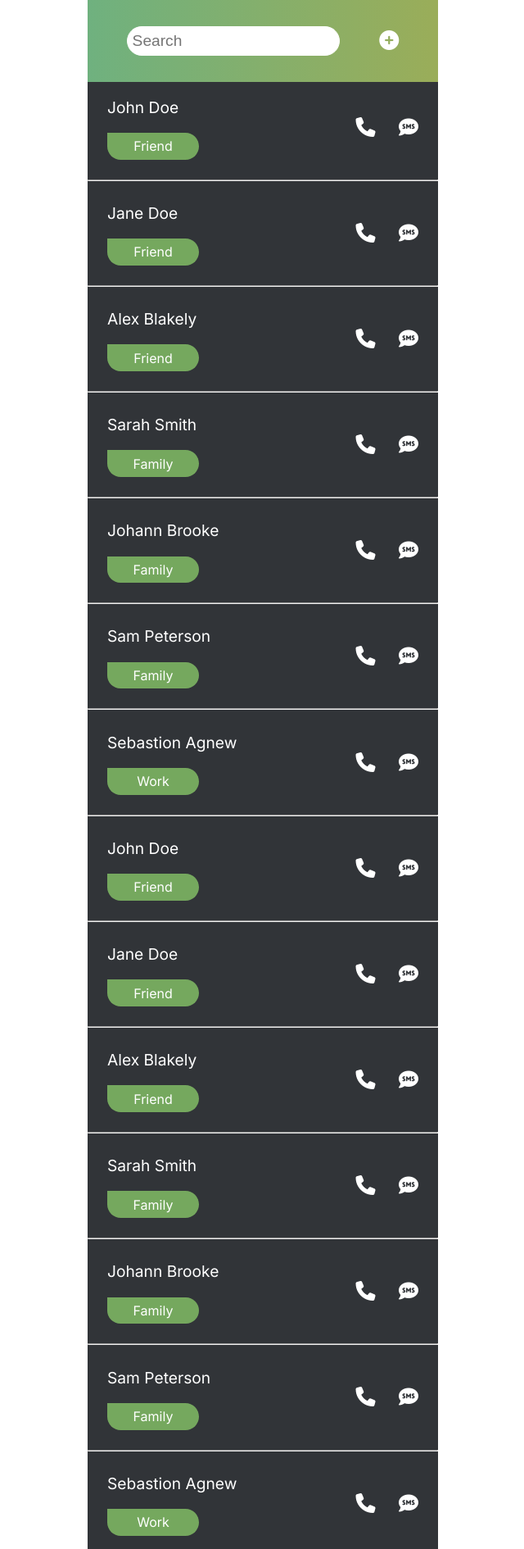
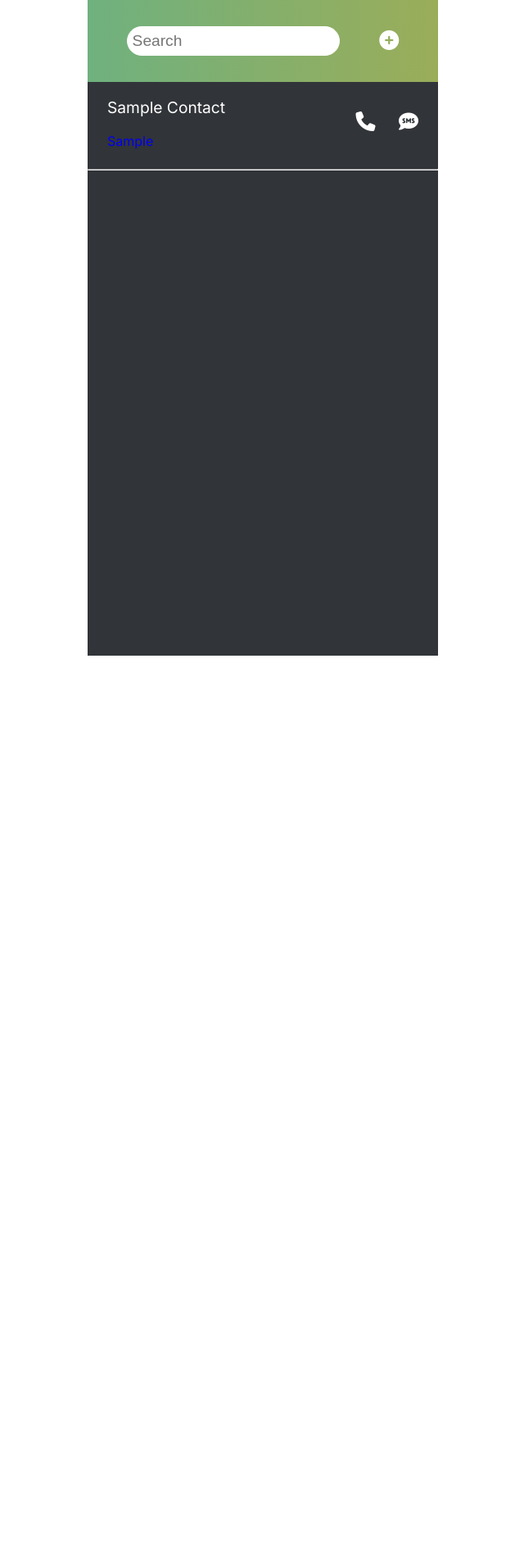
Before and after one commit to Val-1988/App_Contact_management, a Django app: page / in a window 1280 px wide. Shown: the whole page at 82% size, without its empty margins (319-959 px from the left). After the commit the page ends 800 px from the top, so only its background shows below. Run offline with Django 4.2, Linux system fonts and the light colour scheme; tables that the repository leaves empty hold one stand-in row (values such as "Sample post"); some libraries are stand-ins or nearby versions.

Commit message:
Edit of contact_part_1

```diff
--- a/contact_management/app_contact_management/urls.py
+++ b/contact_management/app_contact_management/urls.py
@@ -4,5 +4,7 @@
 urlpatterns = [
     path('', views.index, name='index'),
     path('add_contact/', views.addContact, name='add_contact'),
+    path('profile/<str:pk>', views.contactProfile, name="profile"),
+    path('edit_contact/<str:pk>', views.editContact, name='edit_contact')
 
 ]
--- a/contact_management/app_contact_management/views.py
+++ b/contact_management/app_contact_management/views.py
@@ -5,11 +5,11 @@
 # Create your views here.
 
 def index(request):
-    return render(request, 'index.html')
-    # contacts = Contact.objects.all()
+    contacts = Contact.objects.all()
     # search_input = request.GET.get('search-area')
     # if search_input:
     # contacts = Contact.objects.filter(first_name_icontains=search_input)
+    return render(request, 'index.html', {"contacts": contacts})
 
 
 def addContact(request):
@@ -20,9 +20,19 @@
             patronymic=request.POST["patronymic"],
             organization=request.POST["organization"],
             position=request.POST["position"],
-            email=request.POST['email'],
-            phone_number=request.POST['phone_number']
+            email=request.POST["email"],
+            phone_number=request.POST["phone_number"]
         )
         new_contact.save()
         return redirect("/")
-    return render(request, 'new.html')
+    return render(request, "new.html")
+
+
+def contactProfile(request, pk):
+    contact = Contact.objects.get(id=pk)
+    return render(request, "contact-profile.html", {"contact": contact})
+
+
+def editContact(request, pk):
+    contact = Contact.objects.get(id=pk)
+    return render(request, "edit.html", {"contact": contact})
--- a/contact_management/templates/index.html
+++ b/contact_management/templates/index.html
@@ -31,12 +31,13 @@
 		<!--  CONTACT LIST -->
 		<section class="contacts-library">
 			<ul class="contacts-list">
+				{% for contact in contacts reversed %}
 
-				<a href="contact-profile.html">
+				<a href="{% url 'profile' contact.id %}">
 					<div class="contact-section">
 						<li class="list__item">
-							<p class="contact-name">John Doe</p>
-							<p class="relationship">Friend</p>
+							<p class="contact-name">{{ contact.second_name | title }}</p>
+							<p class="position">{{ contact.position | title }}</p>
 						</li>
 
 						<li class="list__item">
@@ -47,199 +48,9 @@
 				</a>
 
 				<hr>
-
-				<a href="contact-profile.html">
-					<div class="contact-section">
-						<li class="list__item">
-							<p class="contact-name">Jane Doe</p>
-							<p class="relationship">Friend</p>
-						</li>
-
-						<li class="list__item">
-							<i class="fas fa-phone"></i>
-							<i class="fas fa-sms text"></i>
-						</li>
-					</div>
-				</a>
-
-				<hr>
-
-				<a href="contact-profile.html">
-					<div class="contact-section">
-						<li class="list__item">
-							<p class="contact-name">Alex Blakely</p>
-							<p class="relationship">Friend</p>
-						</li>
-
-						<li class="list__item">
-							<i class="fas fa-phone"></i>
-							<i class="fas fa-sms text"></i>
-						</li>
-					</div>
-				</a>
-
-				<hr>
-
-				<a href="contact-profile.html">
-					<div class="contact-section">
-						<li class="list__item">
-							<p class="contact-name">Sarah Smith</p>
-							<p class="relationship">Family</p>
-						</li>
-						<li class="list__item">
-							<i class="fas fa-phone"></i>
-							<i class="fas fa-sms text"></i>
-						</li>
-					</div>
-				</a>
-
-				<hr>
-
-				<a href="contact-profile.html">
-					<div class="contact-section">
-						<li class="list__item">
-							<p class="contact-name">Johann Brooke</p>
-							<p class="relationship">Family</p>
-						</li>
-						<li class="list__item">
-							<i class="fas fa-phone"></i>
-							<i class="fas fa-sms text"></i>
-						</li>
-					</div>
-				</a>
-
-				<hr>
+				{% endfor %}
 
 
-				<a href="contact-profile.html">
-					<div class="contact-section">
-						<li class="list__item">
-							<p class="contact-name">Sam Peterson</p>
-							<p class="relationship">Family</p>
-						</li>
-						<li class="list__item">
-							<i class="fas fa-phone"></i>
-							<i class="fas fa-sms text"></i>
-						</li>
-					</div>
-				</a>
-
-				<hr>
-
-				<a href="contact-profile.html">
-					<div class="contact-section">
-						<li class="list__item">
-							<p class="contact-name">Sebastion Agnew</p>
-							<p class="relationship">Work</p>
-						</li>
-						<li class="list__item">
-							<i class="fas fa-phone"></i>
-							<i class="fas fa-sms text"></i>
-						</li>
-					</div>
-				</a>
-
-				<hr>
-
-				<a href="contact-profile.html">
-					<div class="contact-section">
-						<li class="list__item">
-							<p class="contact-name">John Doe</p>
-							<p class="relationship">Friend</p>
-						</li>
-						<li class="list__item">
-							<i class="fas fa-phone"></i>
-							<i class="fas fa-sms text"></i>
-						</li>
-					</div>
-				</a>
-
-				<hr>
-				<div class="contact-section">
-					<li class="list__item">
-						<p class="contact-name">Jane Doe</p>
-						<p class="relationship">Friend</p>
-					</li>
-					<li class="list__item">
-						<i class="fas fa-phone"></i>
-						<i class="fas fa-sms text"></i>
-					</li>
-				</div>
-
-				<hr>
-
-				<a href="contact-profile.html">
-					<div class="contact-section">
-						<li class="list__item">
-							<p class="contact-name">Alex Blakely</p>
-							<p class="relationship">Friend</p>
-						</li>
-						<li class="list__item">
-							<i class="fas fa-phone"></i>
-							<i class="fas fa-sms text"></i>
-						</li>
-					</div>
-				</a>
-
-				<hr>
-
-				<a href="contact-profile.html">
-					<div class="contact-section">
-						<li class="list__item">
-							<p class="contact-name">Sarah Smith</p>
-							<p class="relationship">Family</p>
-						</li>
-						<li class="list__item">
-							<i class="fas fa-phone"></i>
-							<i class="fas fa-sms text"></i>
-						</li>
-					</div>
-				</a>
-
-				<hr>
-
-				<a href="contact-profile.html">
-					<div class="contact-section">
-						<li class="list__item">
-							<p class="contact-name">Johann Brooke</p>
-							<p class="relationship">Family</p>
-						</li>
-						<li class="list__item">
-							<i class="fas fa-phone"></i>
-							<i class="fas fa-sms text"></i>
-						</li>
-					</div>
-				</a>
-
-				<hr>
-
-				<a href="contact-profile.html">
-					<div class="contact-section">
-						<li class="list__item">
-							<p class="contact-name">Sam Peterson</p>
-							<p class="relationship">Family</p>
-						</li>
-						<li class="list__item">
-							<i class="fas fa-phone"></i>
-							<i class="fas fa-sms text"></i>
-						</li>
-					</div>
-				</a>
-
-				<hr>
-
-				<a href="contact-profile.html">
-					<div class="contact-section">
-						<li class="list__item">
-							<p class="contact-name">Sebastion Agnew</p>
-							<p class="relationship">Work</p>
-						</li>
-						<li class="list__item">
-							<i class="fas fa-phone"></i>
-							<i class="fas fa-sms text"></i>
-						</li>
-					</div>
-				</a>
 			</ul>
 		</section>
 	</div>
```
Also changed, not shown: contact_management/templates/contact-profile.html (+11 -9 lines), contact_management/templates/edit.html (+7 -4 lines), contact_management/templates/new.html (+6 -7 lines).
